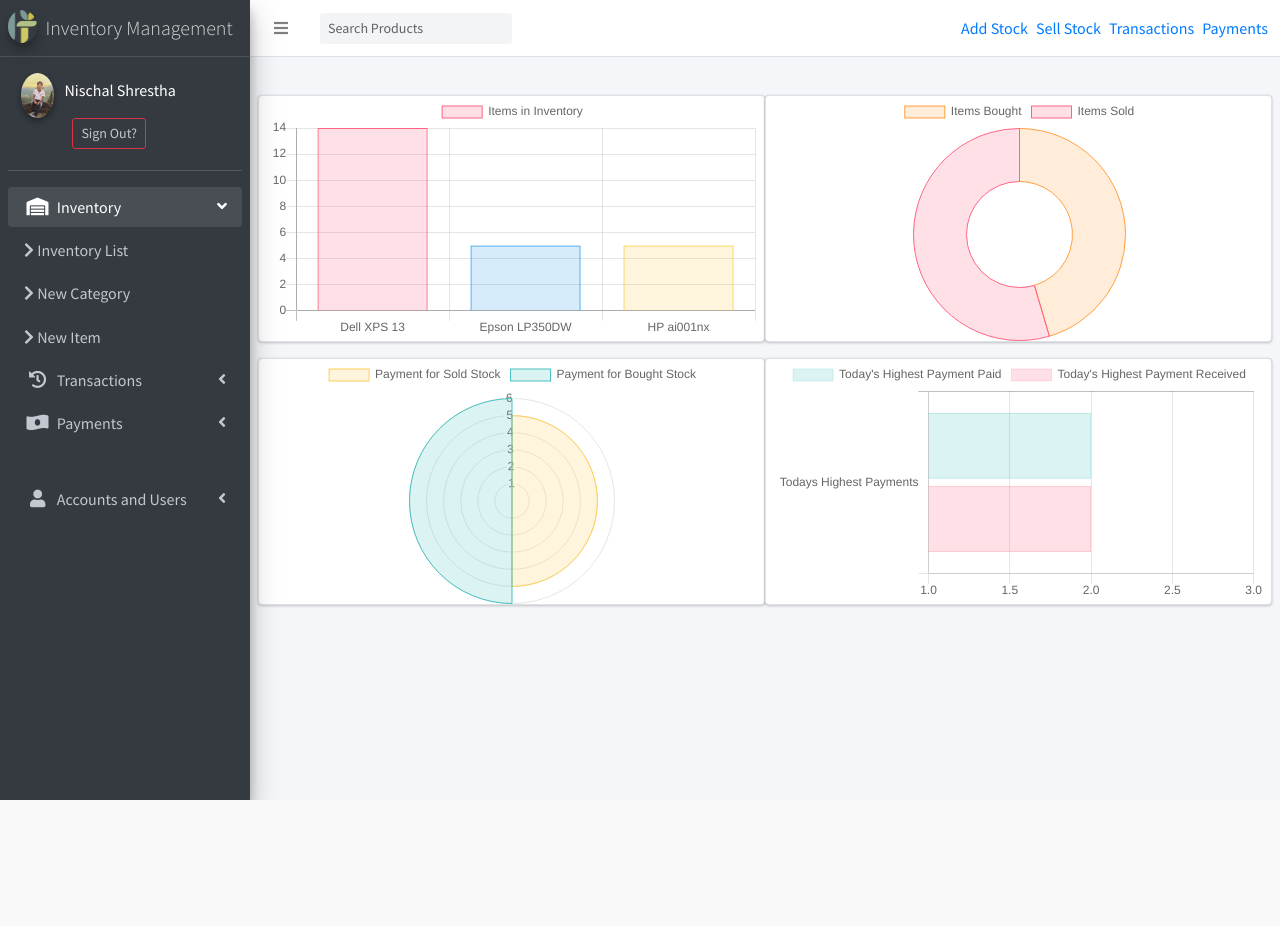
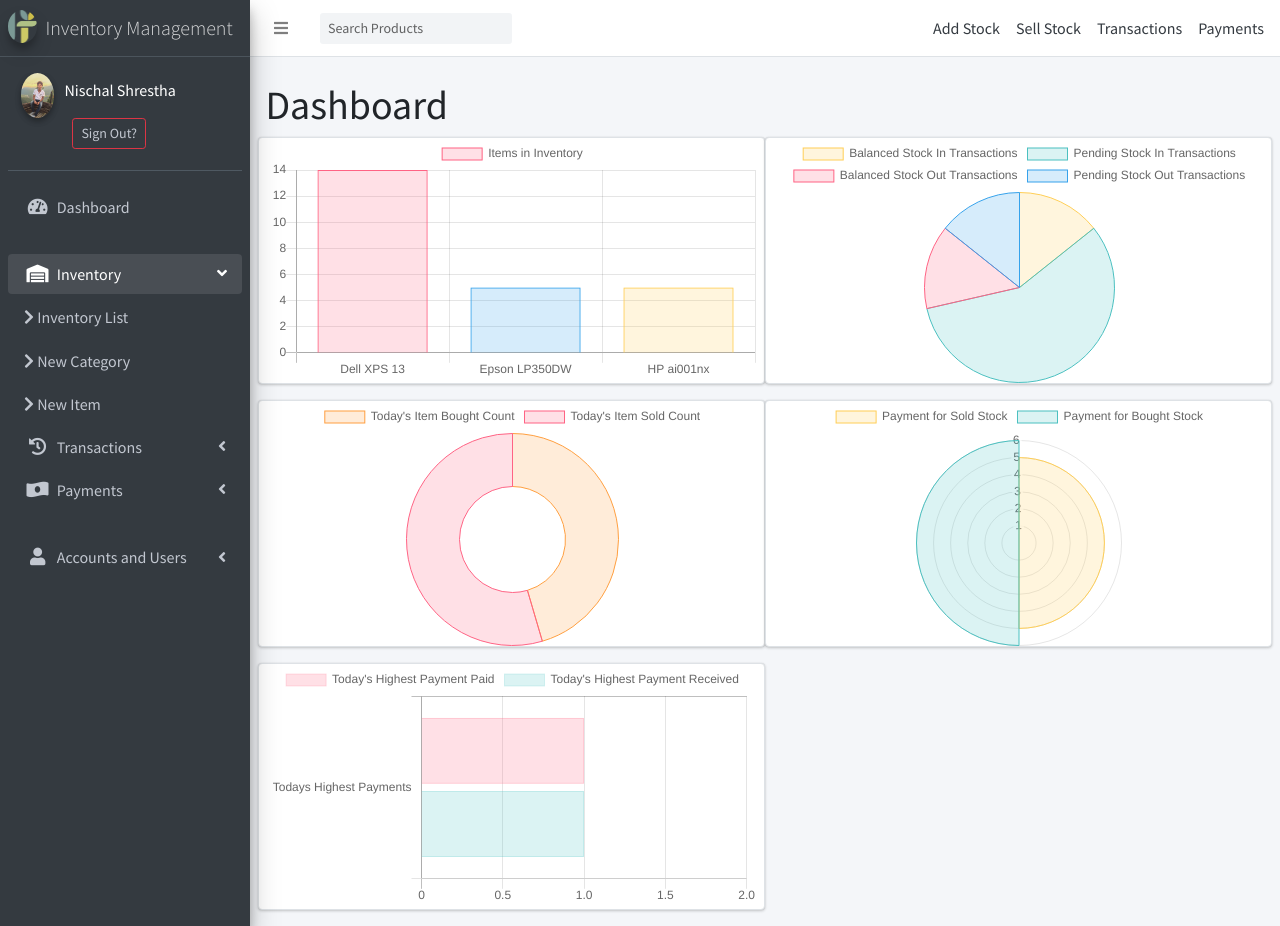
Before and after one commit to nischalstha9/Inventory-Management, a Django app: page / in a window 1280 px wide. Before the commit the page ends 800 px from the top, so only its background shows below. Run offline with Django 3.2, Linux system fonts and the light colour scheme; a user stored in the database is signed in; data comes from the database, SQL or seed files in the repository; both versions use the stored data as it was after the commit; some libraries are stand-ins or nearby versions.

Commit message:
will now work on client side

```diff
--- a/inventory/api_views.py
+++ b/inventory/api_views.py
@@ -72,6 +72,7 @@ class PaymentListAPIView(ListAPIView):
     pagination_class = StandardResultsSetPagination
     filterset_fields = {
     'date':['date__range'],'transaction__balanced':['exact'], 'transaction___type':['exact'], 'transaction__id':['exact']}
+import random
 
 @api_view(['GET'])
 def dashboard_view(request):
@@ -84,8 +85,19 @@ def dashboard_view(request):
     today_cr_trans = CreditTransaction.objects.filter(date__date = timezone.now().date()).count()
     today_pay_sent = sum(today_dr_pays)
     today_pay_receive = sum(today_cr_pays)
-    today_highest_pay_sent = max(today_dr_pays or [1,2])
-    today_highest_pay_received = max(today_cr_pays or [1,2])
+    today_highest_pay_sent = max(today_dr_pays+[1])
+    today_highest_pay_received = max(today_cr_pays+[1])
+
+    all_trans = Transaction.objects.all()
+    balanced_dr_trans = all_trans.filter(balanced=True, _type='STOCK IN').count()
+    unpaid_dr_trans = all_trans.filter(balanced=False, _type='STOCK IN').count()
+    balanced_cr_trans = all_trans.filter(balanced=True, _type='STOCK OUT').count()
+    unpaid_cr_trans = all_trans.filter(balanced=False, _type='STOCK OUT').count()
+
+    data['balanced_dr_trans'] = balanced_dr_trans
+    data['unpaid_dr_trans'] = unpaid_dr_trans
+    data['balanced_cr_trans'] = balanced_cr_trans
+    data['unpaid_cr_trans'] = unpaid_cr_trans
     data['today_dr_trans'] = today_dr_trans
     data['today_cr_trans'] = today_cr_trans
     data['today_pay_recv'] = today_pay_receive
--- a/main/urls.py
+++ b/main/urls.py
@@ -3,5 +3,5 @@ from .views import home
 
 app_name = 'main'
 urlpatterns = [
-    path("", home, name="home")
+    path("", home, name="admin-home")
 ]
--- a/templates/base_2.html
+++ b/templates/base_2.html
@@ -55,11 +55,11 @@
     </form>
 
     <!-- Right navbar links -->
-    <ul class="navbar-nav ml-auto">
-      <li><a href="{% url 'inventory:add-stock' %}" class="m-1">Add Stock</a></li>
-      <li><a href="{% url 'inventory:sell-stock' %}" class='m-1'>Sell Stock</a></li>
-      <li><a href="{% url 'inventory:transactions-list' %}" class='m-1'>Transactions</a></li>
-      <li><a href="{% url 'inventory:payments-list' %}" class='m-1'>Payments</a></li>
+    <ul class="navbar-nav ml-auto d-none d-sm-none d-md-flex d-lg-flex">
+      <li><a href="{% url 'inventory:add-stock' %}" class="m-2 text-dark">Add Stock</a></li>
+      <li><a href="{% url 'inventory:sell-stock' %}" class='m-2 text-dark'>Sell Stock</a></li>
+      <li><a href="{% url 'inventory:transactions-list' %}" class='m-2 text-dark'>Transactions</a></li>
+      <li><a href="{% url 'inventory:payments-list' %}" class='m-2 text-dark'>Payments</a></li>
     </ul>
   </nav>
   <!-- /.navbar -->
@@ -69,17 +69,7 @@
 
   <!-- Content Wrapper. Contains page content -->
   <div class="content-wrapper">
-    <!-- Content Header (Page header) -->
-    <div class="content-header">
-      <div class="container-fluid">
-        <div class="row mb-2">
-          <div class="col-sm-6">
-          </div><!-- /.col -->
-        </div><!-- /.row -->
-      </div><!-- /.container-fluid -->
-    </div>
-    <!-- /.content-header -->
-
+  <br>
     <!-- Main content -->
     <div class="content">
       <div class="container-fluid">
--- a/templates/home.html
+++ b/templates/home.html
@@ -1,18 +1,22 @@
 {% extends 'partial/base.html' %}
 {% load static %}
 {% block content %}
+<h1>Dashboard</h1>
 <div class="row">
     <div class="col-sm-12 col-md-6 co-lg-6 card border">
         <canvas id="itemChart"></canvas>
     </div>
     <div class="col-sm-12 col-md-6 co-lg-6 card border">
-        <canvas id="transactionChart"></canvas>
+        <canvas id="totalTransactionsChart"></canvas>
     </div>
     <div class="col-sm-12 col-md-6 co-lg-6 card border">
-        <canvas id="paymentChart"></canvas>
+        <canvas id="transactionCountTodayChart"></canvas>
     </div>
     <div class="col-sm-12 col-md-6 co-lg-6 card border">
-        <canvas id="todayHighestChart"></canvas>
+        <canvas id="paymentTodayChart"></canvas>
+    </div>
+    <div class="col-sm-12 col-md-6 co-lg-6 card border">
+        <canvas id="todayHighestPaysChart"></canvas>
     </div>
 </div>
 {% endblock content %}
--- a/templates/side_nav.html
+++ b/templates/side_nav.html
@@ -32,6 +32,14 @@
         <ul class="nav nav-pills nav-sidebar flex-column" data-widget="treeview" role="menu" data-accordion="false">
           <!-- Add icons to the links using the .nav-icon class
                with font-awesome or any other icon font library -->
+          <li class="nav-item">
+            <a href="{% url 'main:admin-home' %}" class="nav-link">
+              <i class="nav-icon fas fa-tachometer-alt active"></i>
+              <p>
+                Dashboard
+              </p>
+            </a>
+          </li><br>
           <li class="nav-item has-treeview menu-open">
             <a href="#" class="nav-link">
               <i class="nav-icon fas fa-warehouse"></i>
@@ -144,7 +152,7 @@
             </ul>
           </li>
           {% if user.is_staff %}
-          <hr>
+          <br>
           <li class="nav-item has-treeview menu-closed">
             <a href="#" class="nav-link">
               <i class="nav-icon fas fa-user"></i>
```
Also changed, not shown: accounts/views.py (+9 -6 lines), static/chartjs/chart.js (+65 -32 lines), db.sqlite3, media/profile_pics/idk.jpg (added).
